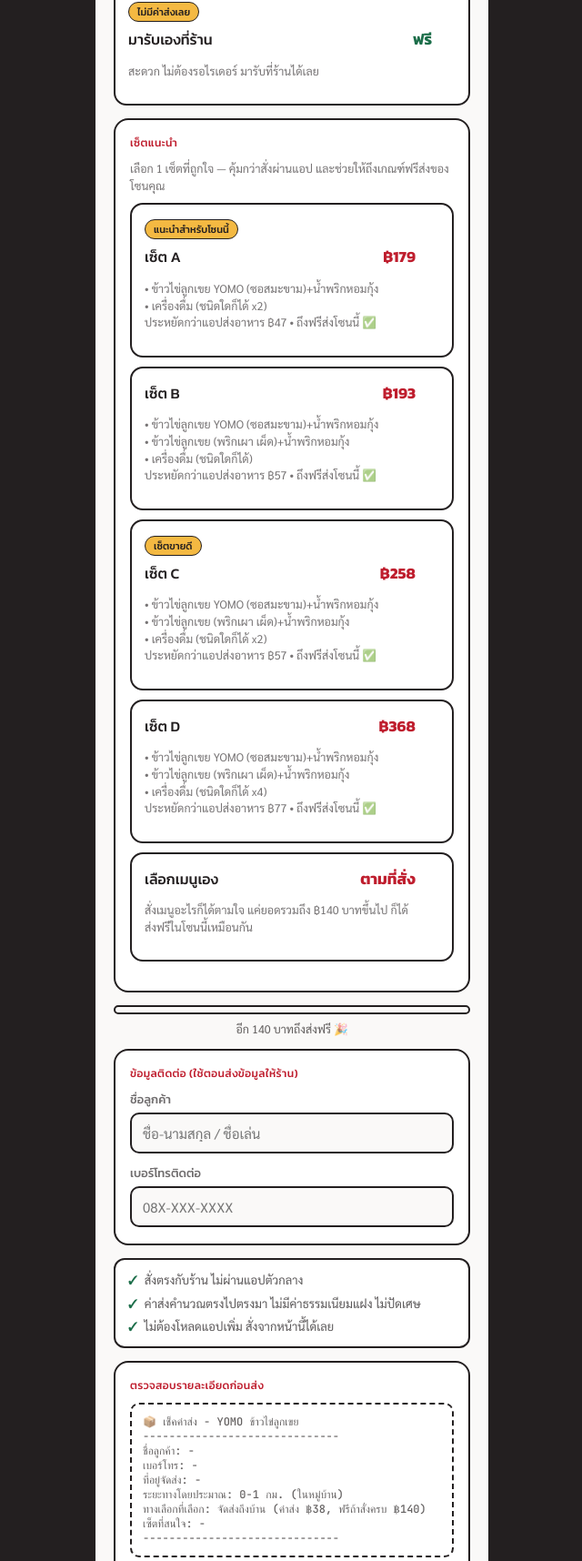
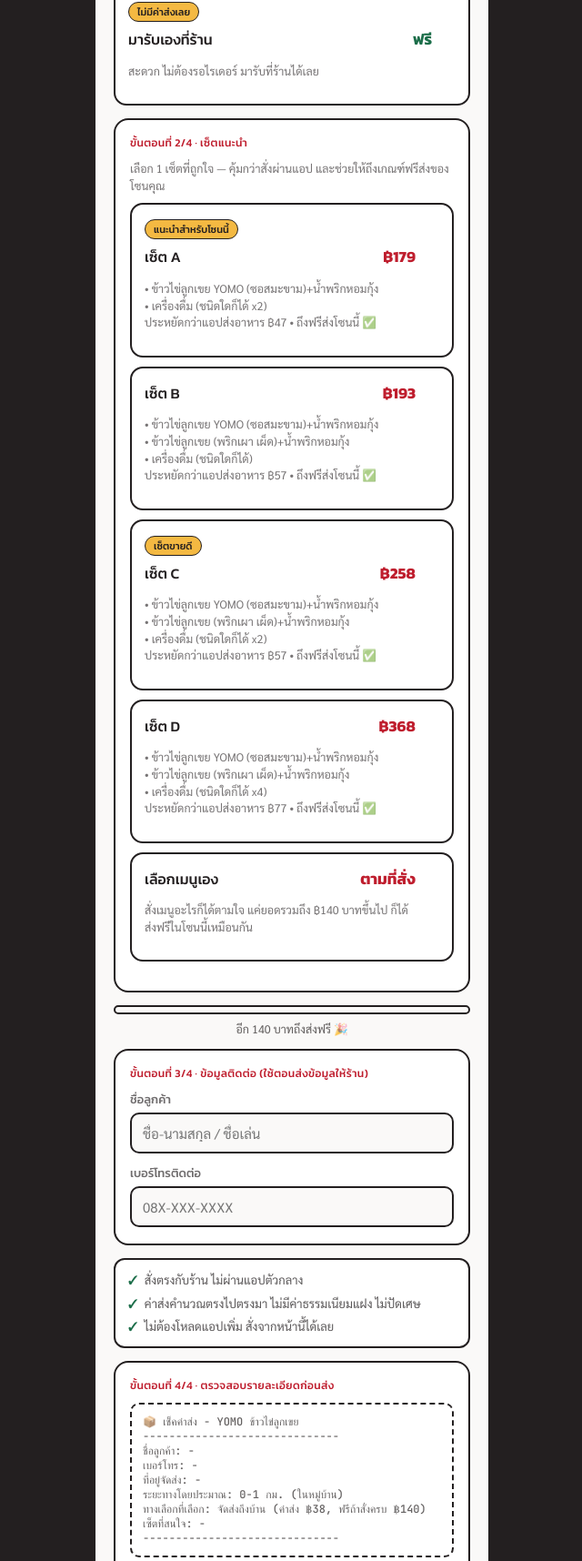
Before and after one commit to loponyflow-design/yomo-delivery-fee-checker, a plain HTML site: page index.html in a window 1280 px wide. Shown: the part 931-2647 px from the top of the page at 91% size, without its empty margins (319-959 px from the left). Drawn offline with Linux system fonts and the light colour scheme.

Commit message:
Number the four main sections as ขั้นตอนที่ N/4
Gives customers an explicit sense of progress through the flow
(address -> set -> contact info -> review) instead of unlabeled
section headers.

```diff
--- a/index.html
+++ b/index.html
@@ -227,7 +227,7 @@
 
   <main>
     <section>
-      <p class="step-label">ที่อยู่จัดส่ง</p>
+      <p class="step-label">ขั้นตอนที่ 1/4 · ที่อยู่จัดส่ง</p>
 
       <button type="button" class="locate" id="locateBtn">📍 ใช้ตำแหน่งปัจจุบัน</button>
       <div class="geo-status" id="geoStatus"></div>
@@ -253,7 +253,7 @@
     </div>
 
     <section>
-      <p class="step-label">เซ็ตแนะนำ</p>
+      <p class="step-label">ขั้นตอนที่ 2/4 · เซ็ตแนะนำ</p>
       <p class="menu-hint">เลือก 1 เซ็ตที่ถูกใจ — คุ้มกว่าสั่งผ่านแอป และช่วยให้ถึงเกณฑ์ฟรีส่งของโซนคุณ</p>
       <div class="options" id="setList"></div>
     </section>
@@ -270,7 +270,7 @@
     </div>
 
     <section>
-      <p class="step-label">ข้อมูลติดต่อ (ใช้ตอนส่งข้อมูลให้ร้าน)</p>
+      <p class="step-label">ขั้นตอนที่ 3/4 · ข้อมูลติดต่อ (ใช้ตอนส่งข้อมูลให้ร้าน)</p>
 
       <label class="field-label" for="nameInput">ชื่อลูกค้า</label>
       <input type="text" id="nameInput" placeholder="ชื่อ-นามสกุล / ชื่อเล่น">
@@ -286,7 +286,7 @@
     </div>
 
     <section>
-      <p class="step-label">ตรวจสอบรายละเอียดก่อนส่ง</p>
+      <p class="step-label">ขั้นตอนที่ 4/4 · ตรวจสอบรายละเอียดก่อนส่ง</p>
       <div class="note-preview" id="notePreview"></div>
       <p class="required-hint" id="requiredHint">กรอกชื่อและเบอร์โทรให้ครบก่อนส่งข้อมูลให้ร้าน</p>
     </section>
```
